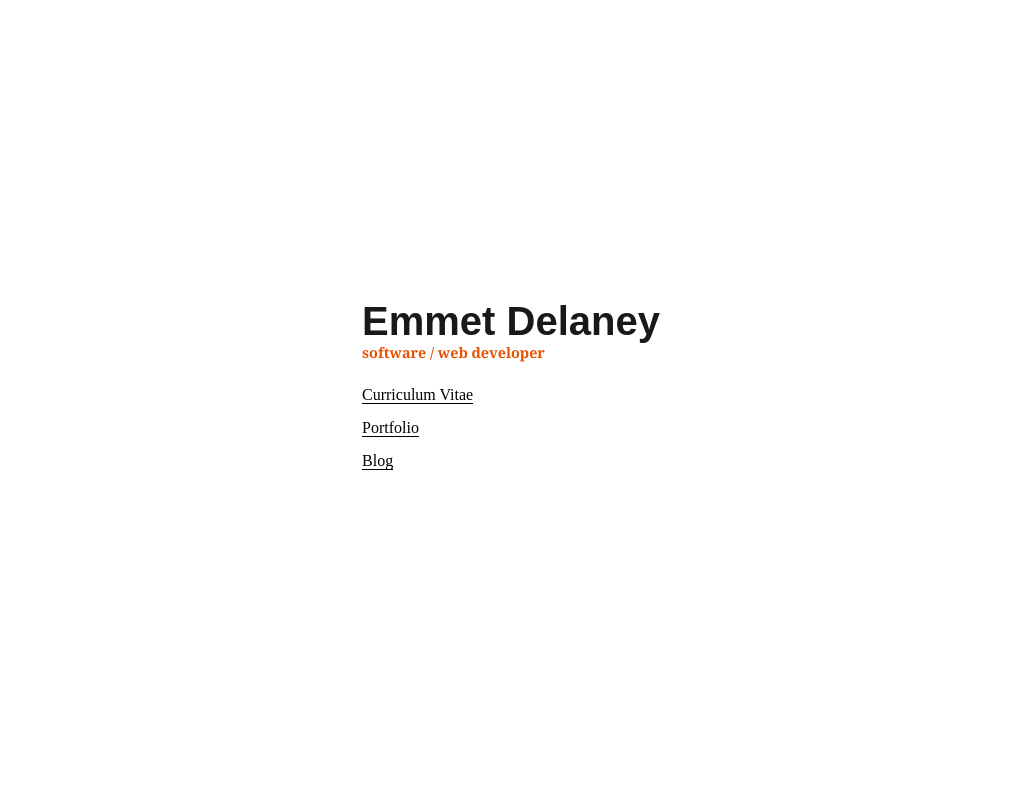
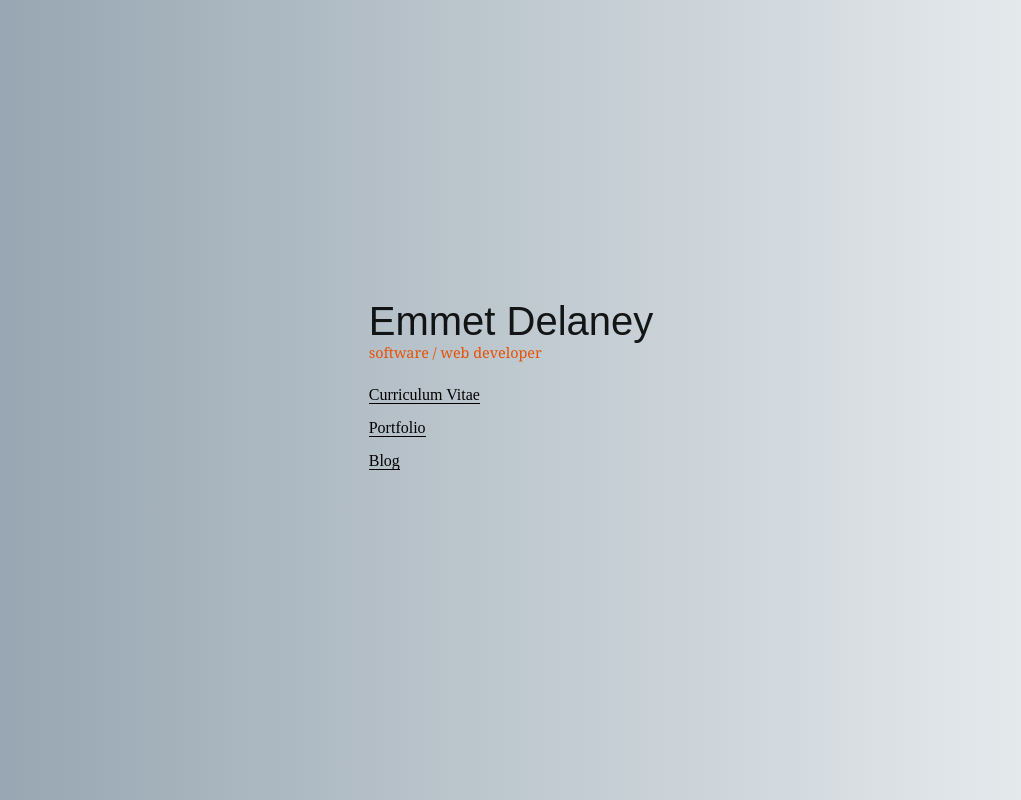
Before and after one commit to emmetdel/Blog-Portfolio, a Gatsby site: page / in a window 1280 px wide. Shown: the whole page, without its empty margins (129-1150 px from the left). Built offline with nearby package versions, Linux system fonts and the light colour scheme; Gatsby itself is replaced by a stand-in of ours; some packages are replaced by stand-ins of ours.

Commit message:
css changes

```diff
--- a/src/pages/index.jsx
+++ b/src/pages/index.jsx
@@ -1,6 +1,6 @@
 import React from 'react';
 import { graphql } from 'gatsby';
-import styled from 'styled-components';
+import styled, { keyframes } from 'styled-components';
 import SEO from '../components/seo';
 
 const Wrapper = styled.section`
@@ -10,6 +10,7 @@ const Wrapper = styled.section`
   justify-content: center;
   align-items: center;
   font-family: 'Montserrat';
+  background: linear-gradient(to right, #8e9eab, #eef2f3);
 `;
 
 const LinksList = styled.ul`
@@ -23,13 +24,9 @@ const LinksList = styled.ul`
 const LinkAnchor = styled.a`
   margin-bottom: 0px;
   padding: 0;
-  &:focus,
-  &:visited,
-  &:link,
-  &:active {
-    color: black;
-    border-bottom-width: 0;
-  }
+  color: black;
+  border-bottom-width: 0;
+
   &:hover {
     transition-timing-function: cubic-bezier(0.075, 0.82, 0.165, 1);
     transition: 0.2s;
@@ -42,9 +39,22 @@ const LinkAnchor = styled.a`
   }
 `;
 
+const rotate = keyframes`
+  100% {
+    left:0px;
+    opacity: 1;
+  }
+`;
+
 const Title = styled.h1`
   margin-top: 2.5px;
   margin-bottom: 2px !important;
+  /* animation: ${rotate} forwards 0.8s; */
+  animation-timing-function: cubic-bezier(0.55, 1.15, 1, 1);
+  /* left: -1000px;
+  position: relative;
+  opacity: 0.1; */
+  font-weight: 400;
 `;
 const SubTitle = styled.h3`
   margin-top: 0;
@@ -52,6 +62,7 @@ const SubTitle = styled.h3`
   text-transform: lowercase;
   font-size: 0.9rem;
   color: #e65100;
+  font-weight: 400;
 `;
 
 class BlogIndex extends React.Component {
```
